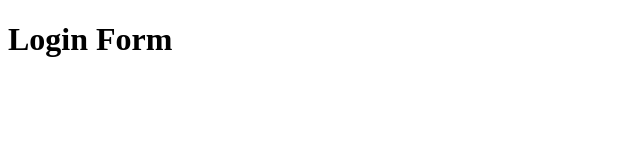
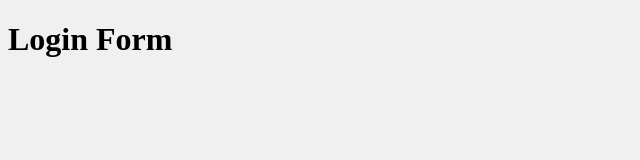
Before and after one commit to cyberdev1dave/git-github, a plain HTML site: page index.html in a window 1280 px wide. Shown: the whole page, without its empty margins (0-640 px from the left). Drawn offline with Linux system fonts and the light colour scheme.

Commit message:
add style.css at the code base

```diff
--- a/index.html
+++ b/index.html
@@ -4,6 +4,7 @@
     <meta charset="UTF-8">
     <meta name="viewport" content="width=device-width, initial-scale=1.0">
     <title>login form</title>
+    <link rel="stylesheet" href="style.css">
 </head>
 <body>
     <h1>Login Form</h1>
--- /dev/null
+++ b/style.css
@@ -0,0 +1,6 @@
+body{
+    background-color: #f0f0f0;
+
+
+
+}
```
